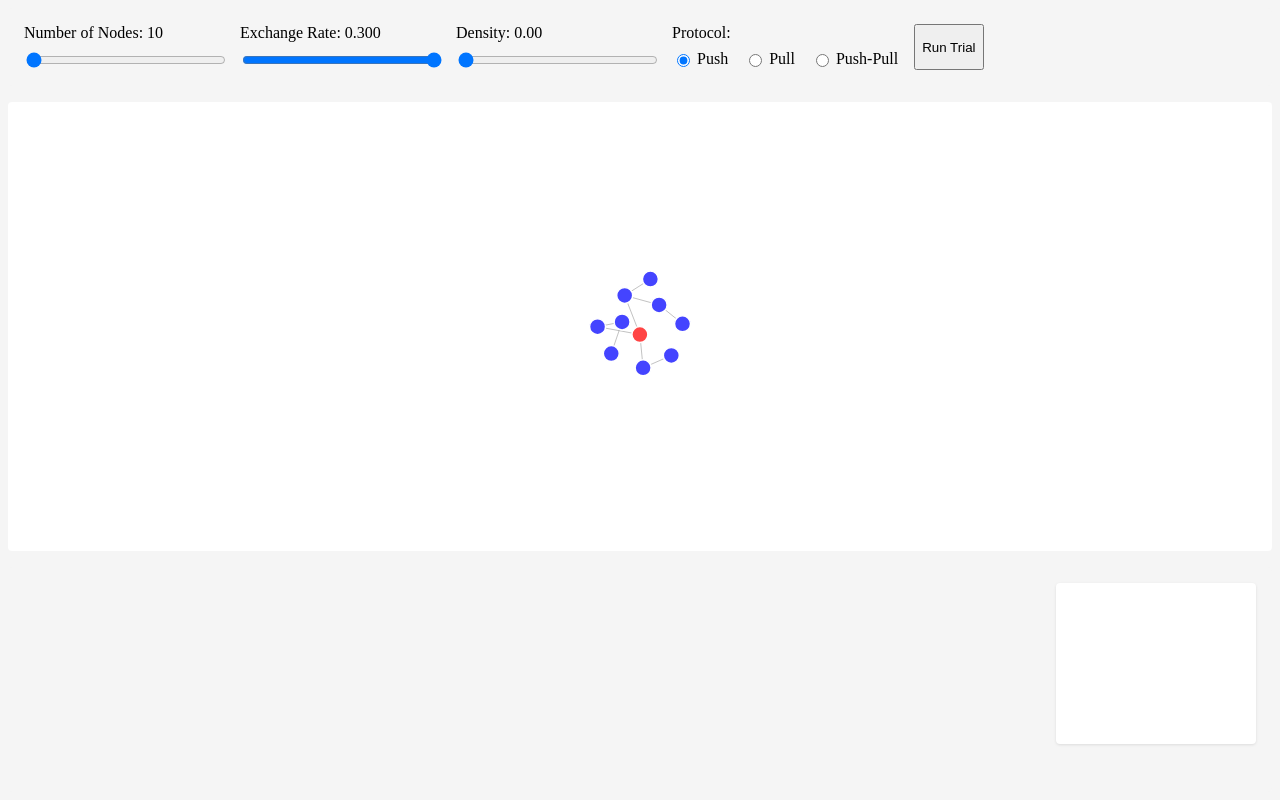
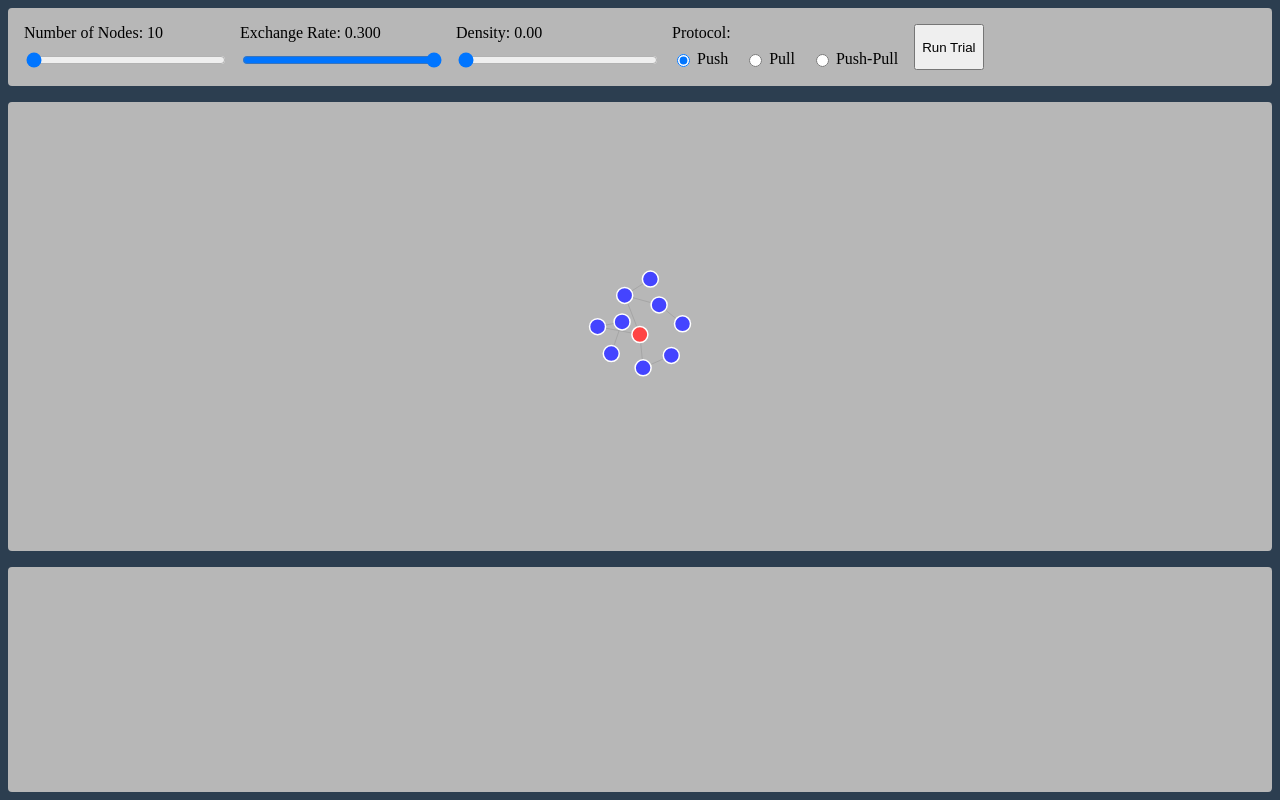
Before and after one commit to tsereda/VectorConsensusVisualization, a SvelteKit app: page / in a window 1280 px wide. Shown: the top 800 px of the page. Built offline with nearby package versions, Linux system fonts and the light colour scheme.

Commit message:
color update

```diff
--- a/src/routes/+page.svelte
+++ b/src/routes/+page.svelte
@@ -185,7 +185,7 @@ function startNewTrial() {
         margin: 0;
         padding: 0;
         overflow: hidden;
-        background: #f5f5f5;
+        background: #2c3e50;
     }
 
     :global(*) {
@@ -206,7 +206,7 @@ function startNewTrial() {
         flex-wrap: wrap;
         gap: 1rem;
         padding: 1rem;
-        background: #f5f5f5;
+        background: #b7b7b7;
         border-radius: 4px;
     }
 
@@ -236,14 +236,14 @@ function startNewTrial() {
 
     .graph-container {
         flex: 1;
-        background: #fff;
+        background: #b7b7b7;
         border-radius: 4px;
         overflow: hidden;
     }
 
     .metrics {
         flex: 0 0 auto;
-        background: #f5f5f5;
+        background: #b7b7b7;
         border-radius: 4px;
         padding: 1rem;
         height: 225px;
@@ -261,12 +261,11 @@ function startNewTrial() {
     }
 
     .log-section {
-        flex: 0 0 200px;
+        flex: 0 0 300px;
         overflow-y: auto;
         padding: 8px;
-        background: white;
+        background: b7b7b7;
         border-radius: 4px;
-        box-shadow: 0 1px 3px rgba(0,0,0,0.1);
     }
 
     .log-section ul {
```
